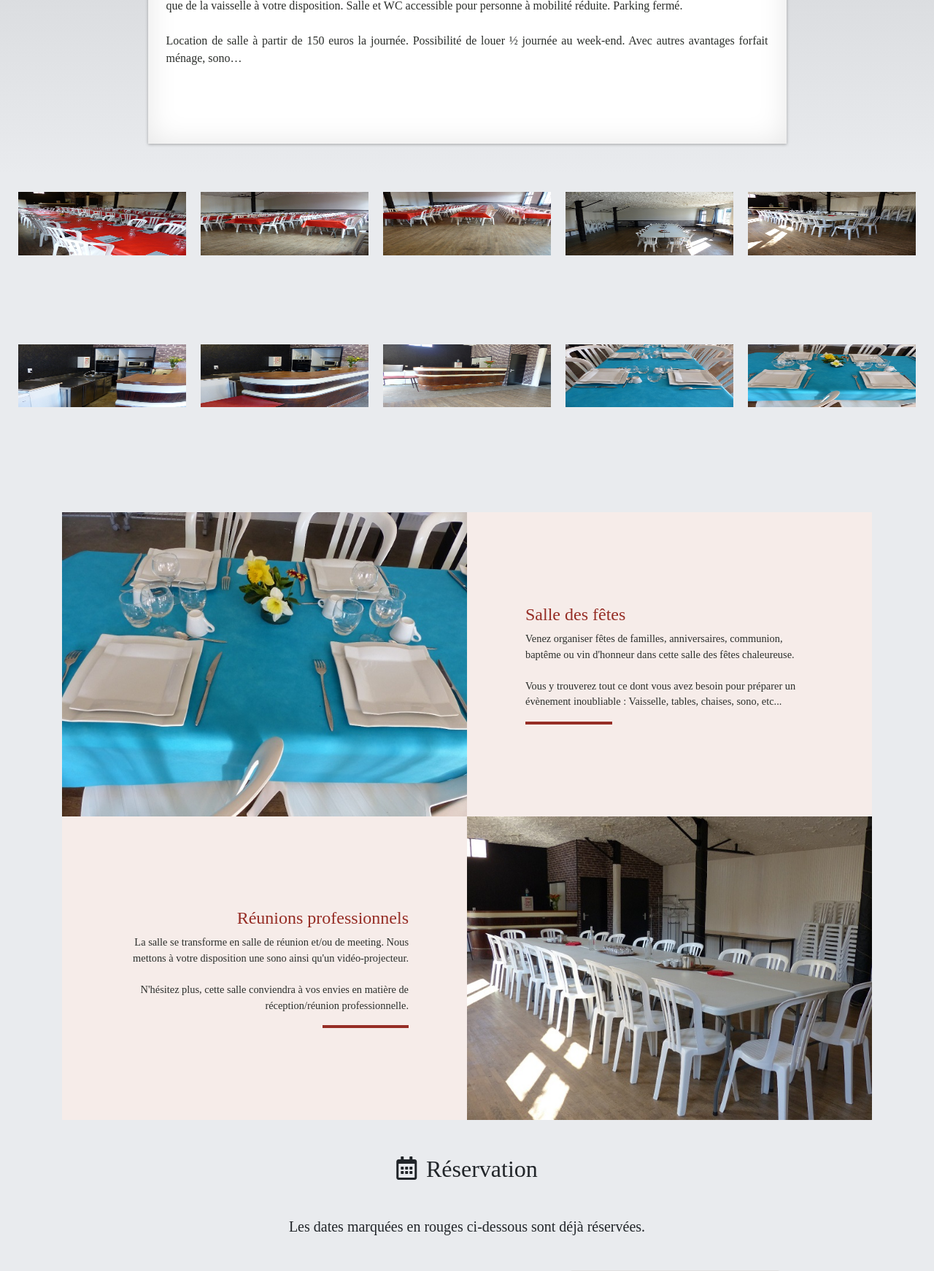
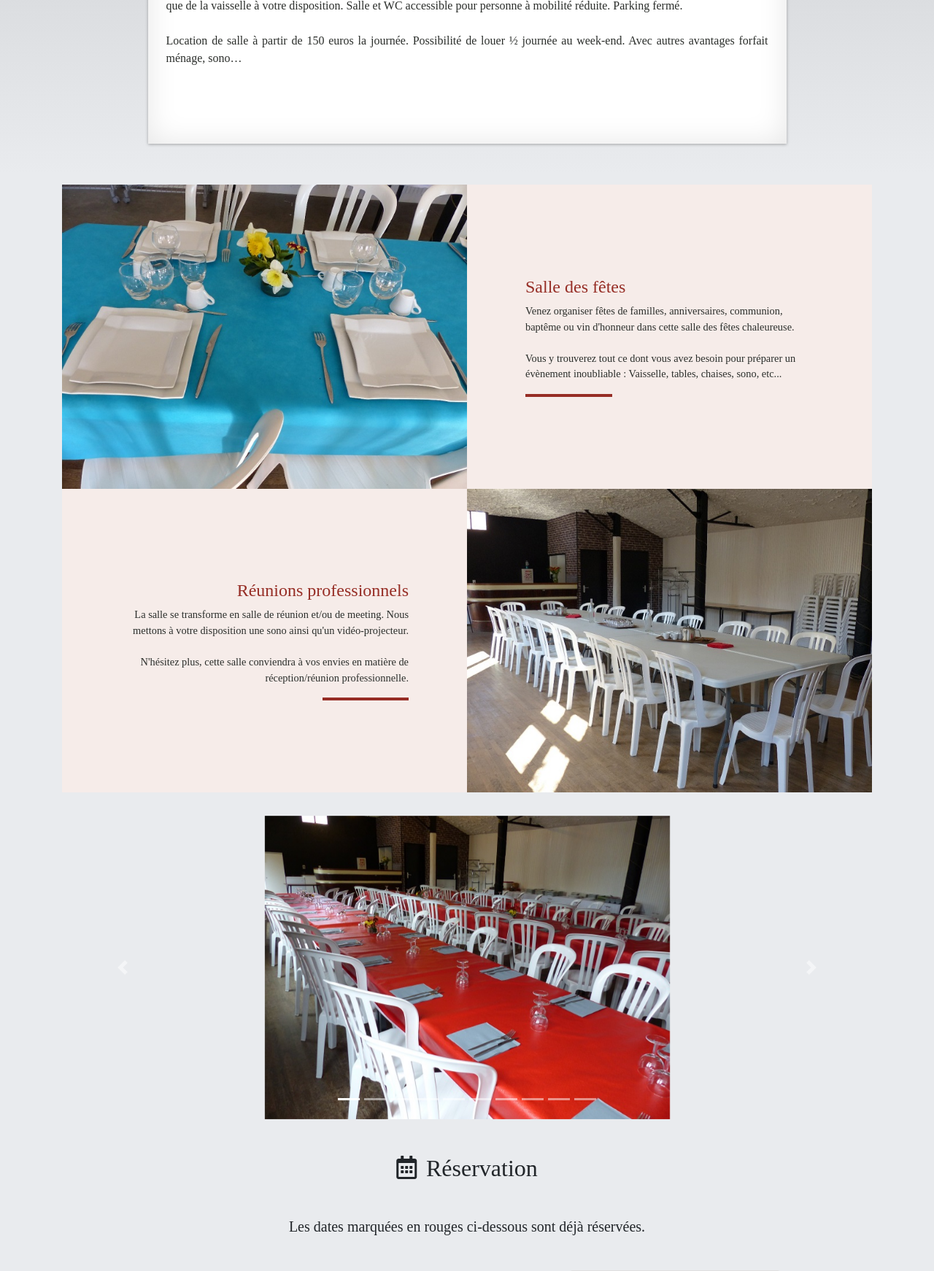
Before and after one commit to seevoid/SalleSaintVincent, a Django app: template landing/templates/index.html in a window 1280 px wide. Shown: the part 1259-3001 px from the top of the page at 73% size. Run offline with Django 3.2, Linux system fonts and the light colour scheme; the template is opened without the code that fills it, so the values that code supplies are empty; some libraries are stand-ins or nearby versions.

Commit message:
site vraiment nul

```diff
--- a/landing/templates/index.html
+++ b/landing/templates/index.html
@@ -104,8 +104,10 @@
     </div>
   </section>
 
+
+
   <!-- Projects Section -->
-  <section class="projects-section" id="photos">
+  <!-- <section class="projects-section" id="photos">
     <div class="container-fluid">
       <div class="gallery">
         <figure>
@@ -155,7 +157,7 @@
 
       </div>
     </div>
-  </section>
+  </section> -->
 
   <!-- <section>
     <div class="container-fluid" style="width: 100%; padding-top: 2%;">
@@ -230,6 +232,69 @@
         </div>
       </div>
 
+    </div>
+  </section>
+
+  <section class="projects-section">
+    <div class="container">
+      <div class="row">
+        <div class="col-lg-12">
+          <div id="carouselExampleIndicators" class="carousel slide" data-ride="carousel">
+            <ol class="carousel-indicators">
+              <li data-target="#carouselExampleIndicators" data-slide-to="0" class="active"></li>
+              <li data-target="#carouselExampleIndicators" data-slide-to="1"></li>
+              <li data-target="#carouselExampleIndicators" data-slide-to="2"></li>
+              <li data-target="#carouselExampleIndicators" data-slide-to="3"></li>
+              <li data-target="#carouselExampleIndicators" data-slide-to="4"></li>
+              <li data-target="#carouselExampleIndicators" data-slide-to="5"></li>
+              <li data-target="#carouselExampleIndicators" data-slide-to="6"></li>
+              <li data-target="#carouselExampleIndicators" data-slide-to="7"></li>
+              <li data-target="#carouselExampleIndicators" data-slide-to="8"></li>
+              <li data-target="#carouselExampleIndicators" data-slide-to="9"></li>
+            </ol>
+            <div class="carousel-inner">
+              <div class="carousel-item active">
+                <img class="d-block w-50 center" src="{% static 'img/tablee1.jpg' %}" alt="First slide">
+              </div>
+              <div class="carousel-item">
+                <img class="d-block w-50 center" src="{% static 'img/tablee2.jpg' %}" alt="Second slide">
+              </div>
+              <div class="carousel-item">
+                <img class="d-block w-50 center" src="{% static 'img/v2/fete_1.jpg' %}" alt="Third slide">
+              </div>
+              <div class="carousel-item">
+                <img class="d-block w-50 center" src="{% static 'img/tablee3.jpg' %}" alt="Fourth slide">
+              </div>
+              <div class="carousel-item">
+                <img class="d-block w-50 center" src="{% static 'img/tablee4.jpg' %}" alt="Second slide">
+              </div>
+              <div class="carousel-item">
+                <img class="d-block w-50 center" src="{% static 'img/cuisine.jpg' %}" alt="Third slide">
+              </div>
+              <div class="carousel-item">
+                <img class="d-block w-50 center" src="{% static 'img/v2/fete_3.jpg' %}" alt="First slide">
+              </div>
+              <div class="carousel-item">
+                <img class="d-block w-50 center" src="{% static 'img/bar.jpg' %}" alt="Second slide">
+              </div>
+              <div class="carousel-item">
+                <img class="d-block w-50 center" src="{% static 'img/couverts.jpg' %}" alt="Third slide">
+              </div>
+              <div class="carousel-item">
+                <img class="d-block w-50 center" src="{% static 'img/v2/fete_2.jpg' %}" alt="Third slide">
+              </div>
+            </div>
+            <a class="carousel-control-prev" href="#carouselExampleIndicators" role="button" data-slide="prev">
+              <span class="carousel-control-prev-icon" style="outline: black;" aria-hidden="true"></span>
+              <span class="sr-only">Previous</span>
+            </a>
+            <a class="carousel-control-next" href="#carouselExampleIndicators" role="button" data-slide="next">
+              <span class="carousel-control-next-icon" aria-hidden="true"></span>
+              <span class="sr-only">Next</span>
+            </a>
+          </div>
+        </div>
+      </div>
     </div>
   </section>
 
--- a/static/css/grayscale.css
+++ b/static/css/grayscale.css
@@ -498,3 +498,11 @@ footer {
          -o-transform:skew(8deg) rotate(3deg);
             transform:skew(8deg) rotate(3deg);
 }
+
+
+.center {
+  display: block;
+  margin-left: auto;
+  margin-right: auto;
+  width: 50%;
+}
```
Also changed, not shown: website/settings.py (+28 -28 lines), 1 other file.
